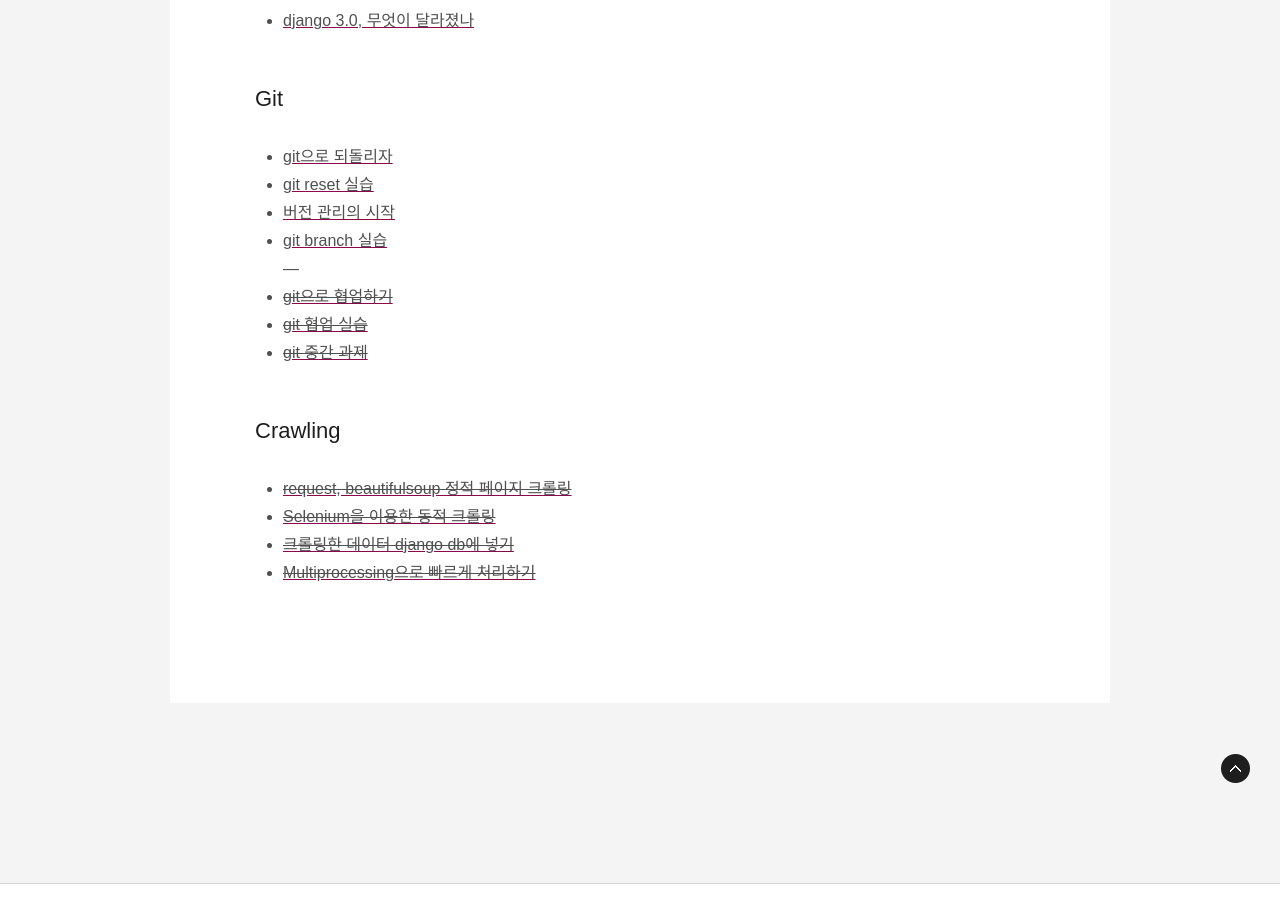
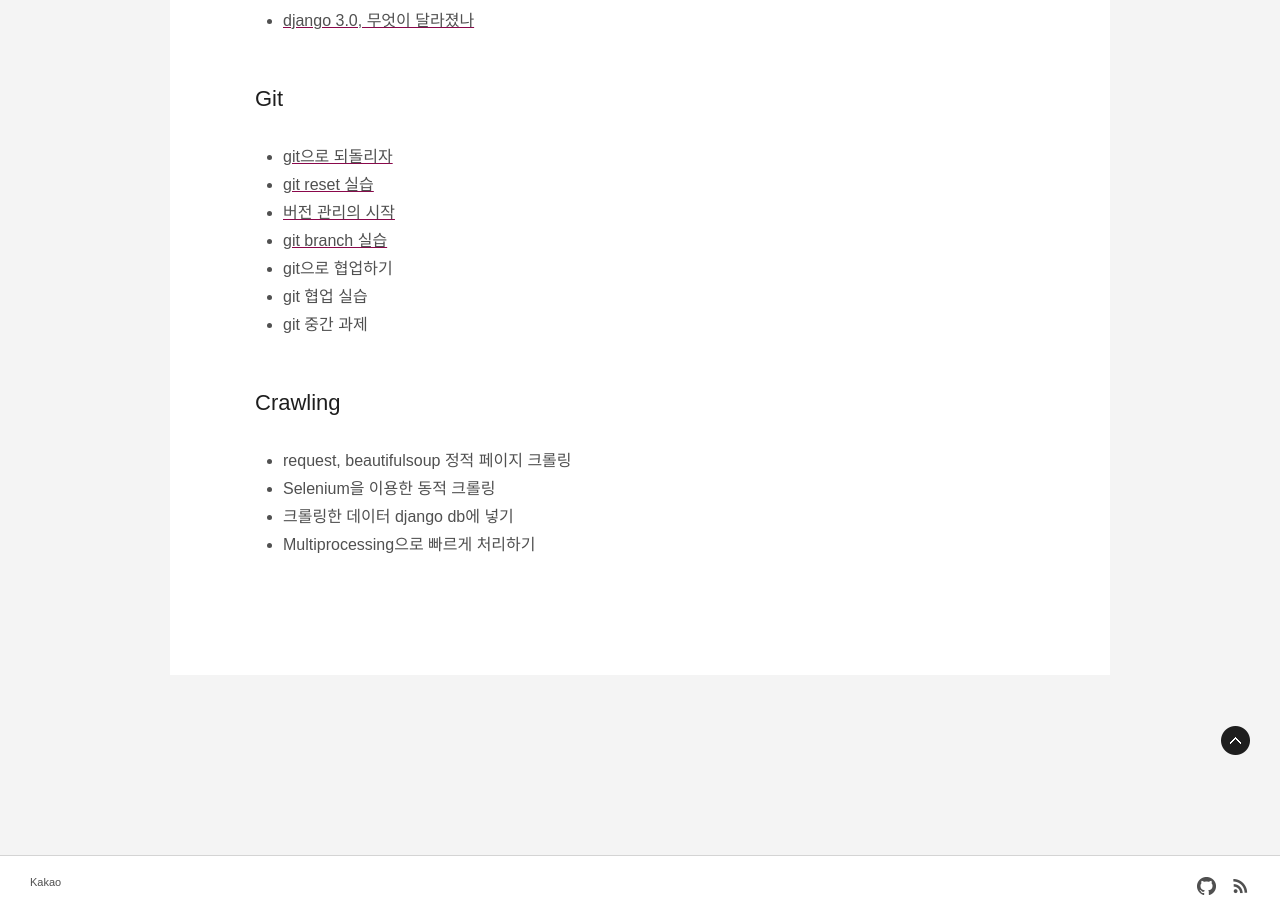
Before and after one commit to web-together/web-together.github.io, a Jekyll site: the page built from lectures.md, in a window 1280 px wide and 900 px high, scrolled down 628 px. Built offline with Jekyll 4.4.1, drawn with Linux system fonts in a browser that asks for light colours; some web fonts are replaced; comment, search, counter and statistics services are not loaded.

Commit message:
amend lecture layout

```diff
--- a/lectures.md
+++ b/lectures.md
@@ -16,16 +16,15 @@ tags: [lecture]
   - [git reset 실습](https://sig-kr.github.io/LikeLion_2_git1.html#git-reset-%EC%8B%A4%EC%8A%B5)
   - [버전 관리의 시작](https://sig-kr.github.io/LikeLion_3_git2.html#git-branch-%EC%9D%B4%EB%A1%A0)
   - [git branch 실습](https://sig-kr.github.io/LikeLion_3_git2.html#git-branch-%EC%8B%A4%EC%8A%B5)
-  <br/>---
-  - ~~[git으로 협업하기]()~~
-  - ~~[git 협업 실습]()~~
-  - ~~[git 중간 과제]()~~
+  - git으로 협업하기
+  - git 협업 실습
+  - git 중간 과제
 
 ## Crawling
-  - ~~[request, beautifulsoup 정적 페이지 크롤링]()~~
-  - ~~[Selenium을 이용한 동적 크롤링]()~~
-  - ~~[크롤링한 데이터 django db에 넣기]()~~
-  - ~~[Multiprocessing으로 빠르게 처리하기]()~~
+  - request, beautifulsoup 정적 페이지 크롤링
+  - Selenium을 이용한 동적 크롤링
+  - 크롤링한 데이터 django db에 넣기
+  - Multiprocessing으로 빠르게 처리하기
 
 <!--
 * 커버 이미지 출처: [API Testing and some amazing testing tools](http://go-gaga-over-testing.blogspot.kr/2013/11/api-testing-and-some-amazing-testing.html)
```
